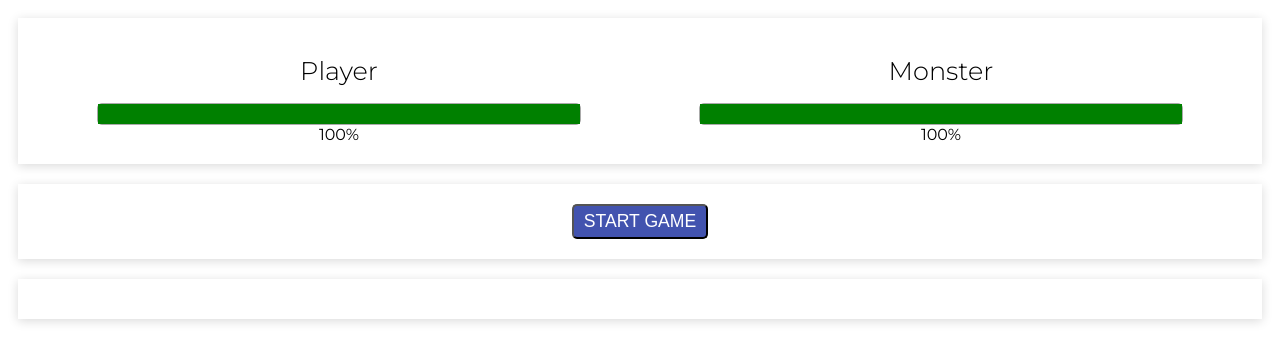
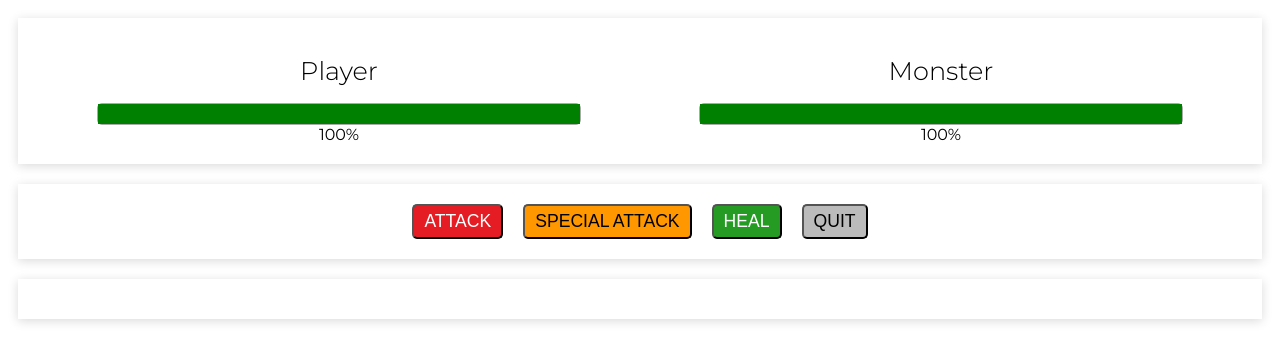
Before and after one commit to allandcarv/monster-killer, a plain HTML site: page index.html in a window 1280 px wide. Both pictures are taken after a click on the button "START GAME". Drawn offline with nearby package versions, Linux system fonts and the light colour scheme.

Commit message:
Start Game and Quit

```diff
--- a/app.js
+++ b/app.js
@@ -11,7 +11,11 @@ new Vue({
     }
   },
   methods: {
-
+    startGame() {
+      this.running = true;
+      this.playerLife = 100;
+      this.monsterLife = 100;
+    }
   },
   watch: {
 
--- a/index.html
+++ b/index.html
@@ -44,9 +44,9 @@
         <button class="btn attack">Attack</button>
         <button class="btn special-attack">Special Attack</button>
         <button class="btn heal">Heal</button>
-        <button class="btn quit">Quit</button>
+        <button class="btn quit" @click="running = false">Quit</button>
       </template>
-      <button class="btn start-game" v-else>Start Game</button>
+      <button class="btn start-game" v-else @click="startGame">Start Game</button>
     </div>
 
     <div class="panel logs"></div>
```
